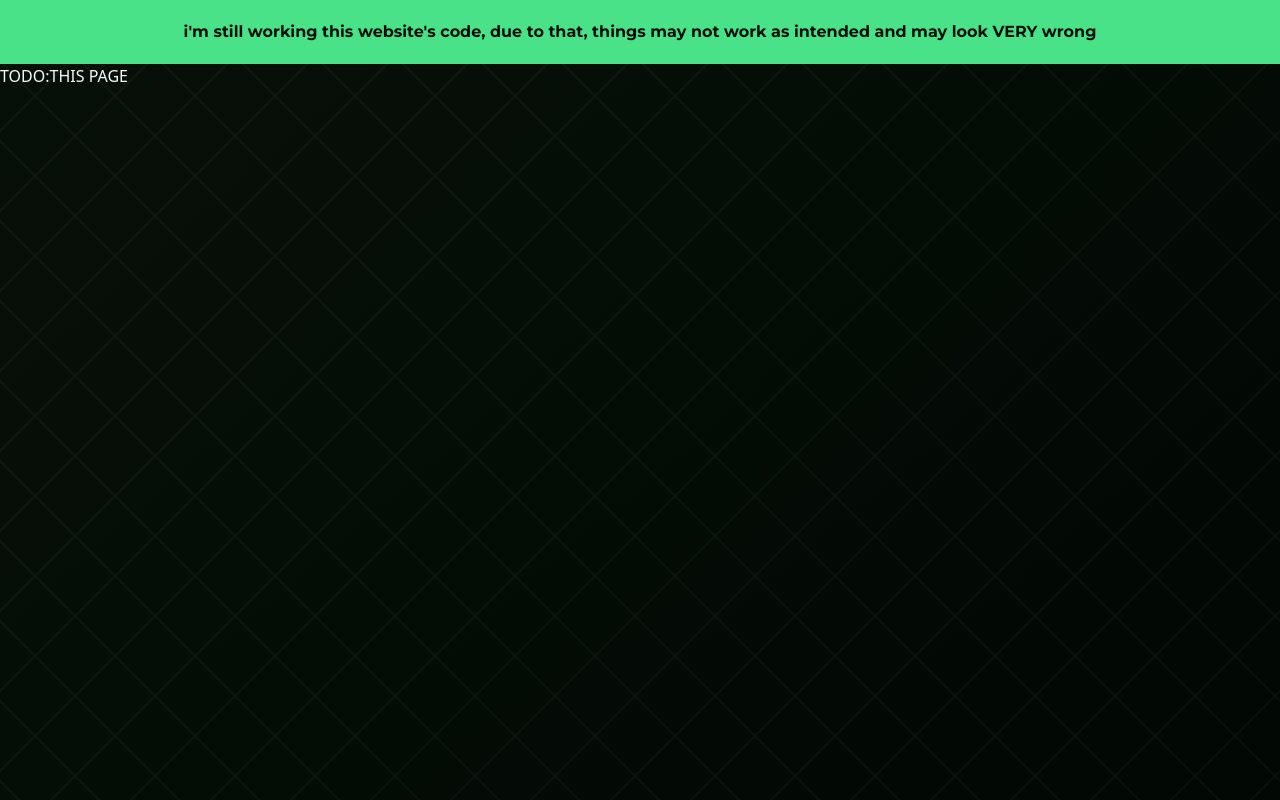
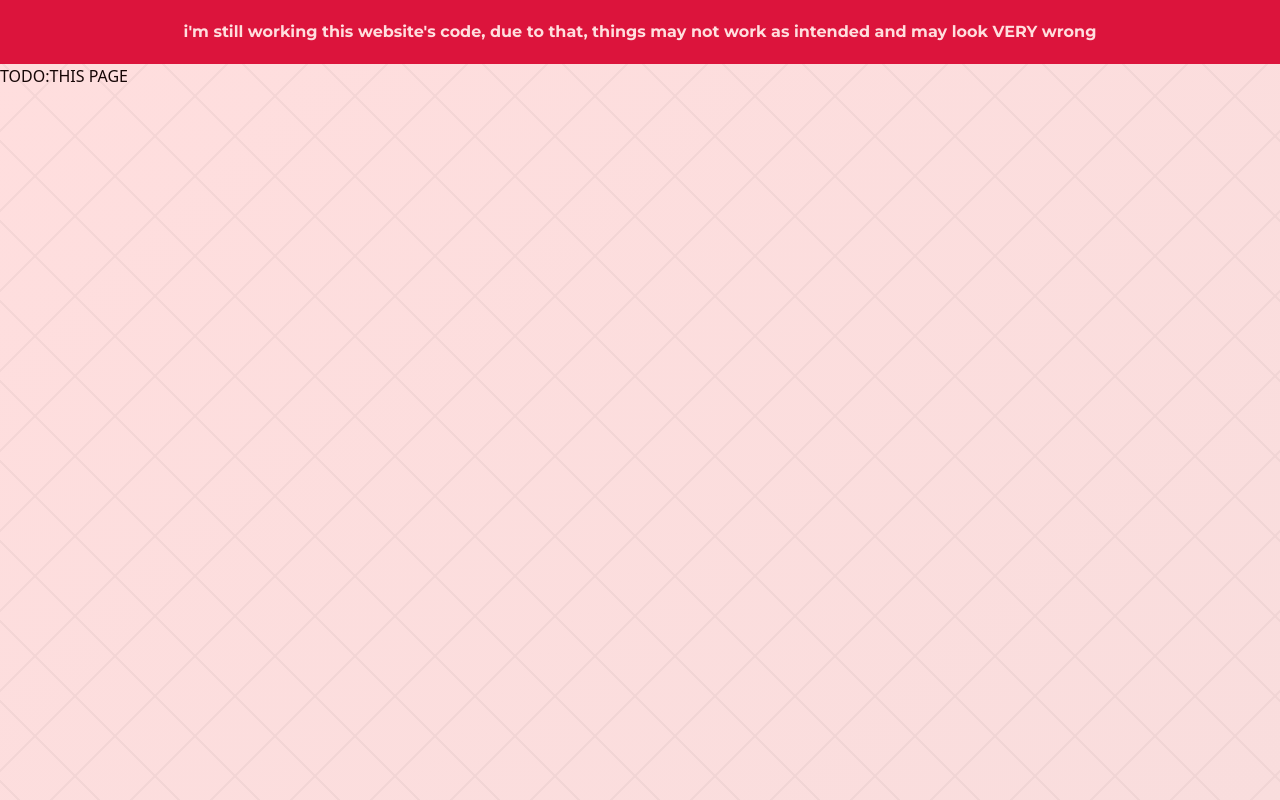
Before and after one commit to chixirra/personal-website, a Vue app: page /stars in a window 1280 px wide. Shown: the top 800 px of the page. Built offline with nearby package versions, Linux system fonts and the light colour scheme.

Commit message:
Update config.ts

```diff
--- a/src/config.ts
+++ b/src/config.ts
@@ -36,7 +36,7 @@
 
   customize: {
     showCredits: true, // show author credits at the bottom of the page - only if you want
-    theme: 'toxic', // go to "./assets/theme.css" to view the themes, or create your own :)
+    theme: 'crimson', // go to "./assets/theme.css" to view the themes, or create your own :)
 
     redirect: {
       delay: 800, // delay in milliseconds before redirecting to a page
@@ -51,7 +51,7 @@
     // you can also add it at the beginning of the name to make it look better on the page if you plan on using a single name
     homePage: {
       displayName: 'chixirra',
-      showProfilePicture: true, // the profile picture will disappear for small screens regardless of this setting
+      showProfilePicture: false, // the profile picture will disappear for small screens regardless of this setting
     },
     aboutMePage: {
       randomQuote: {
```
